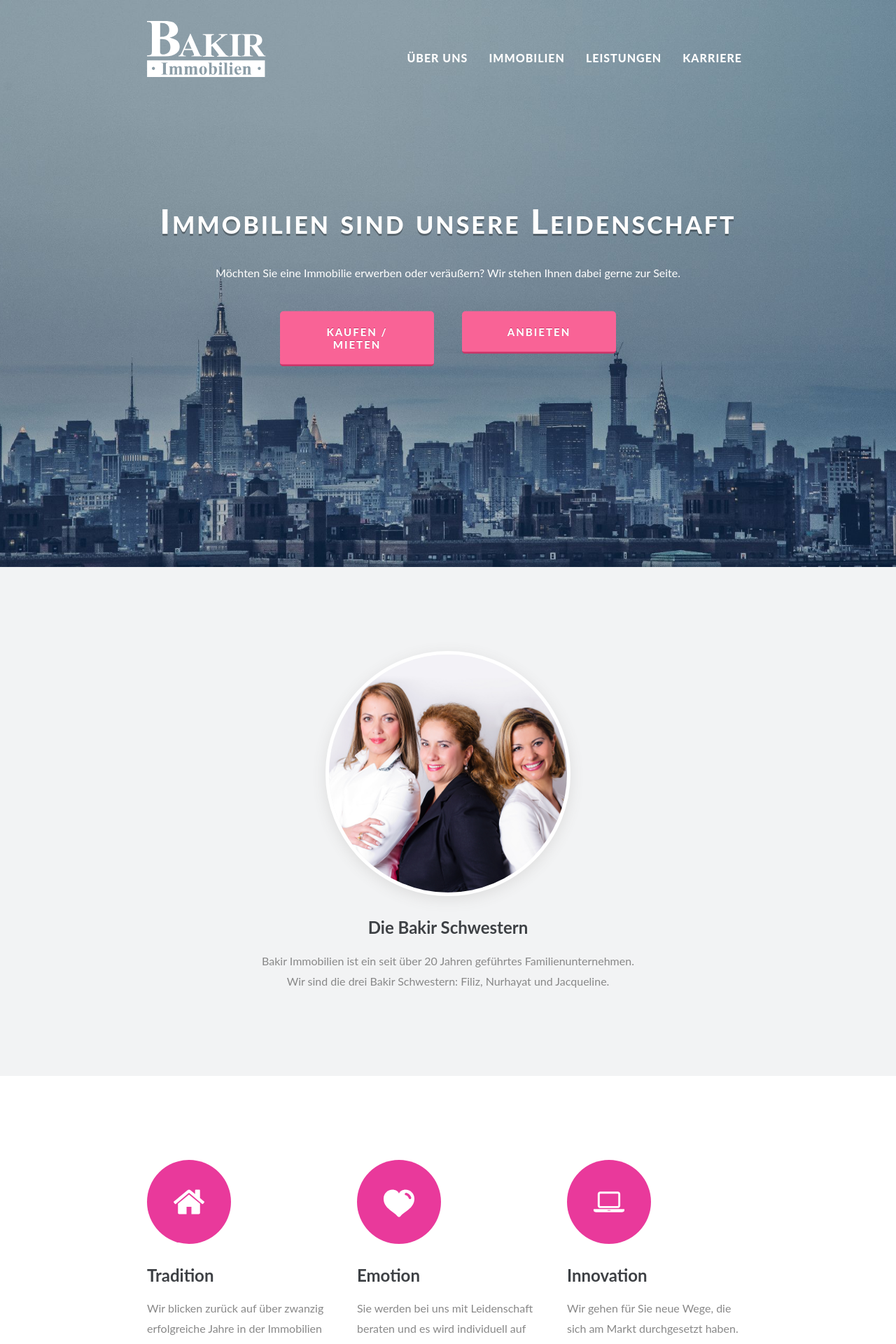
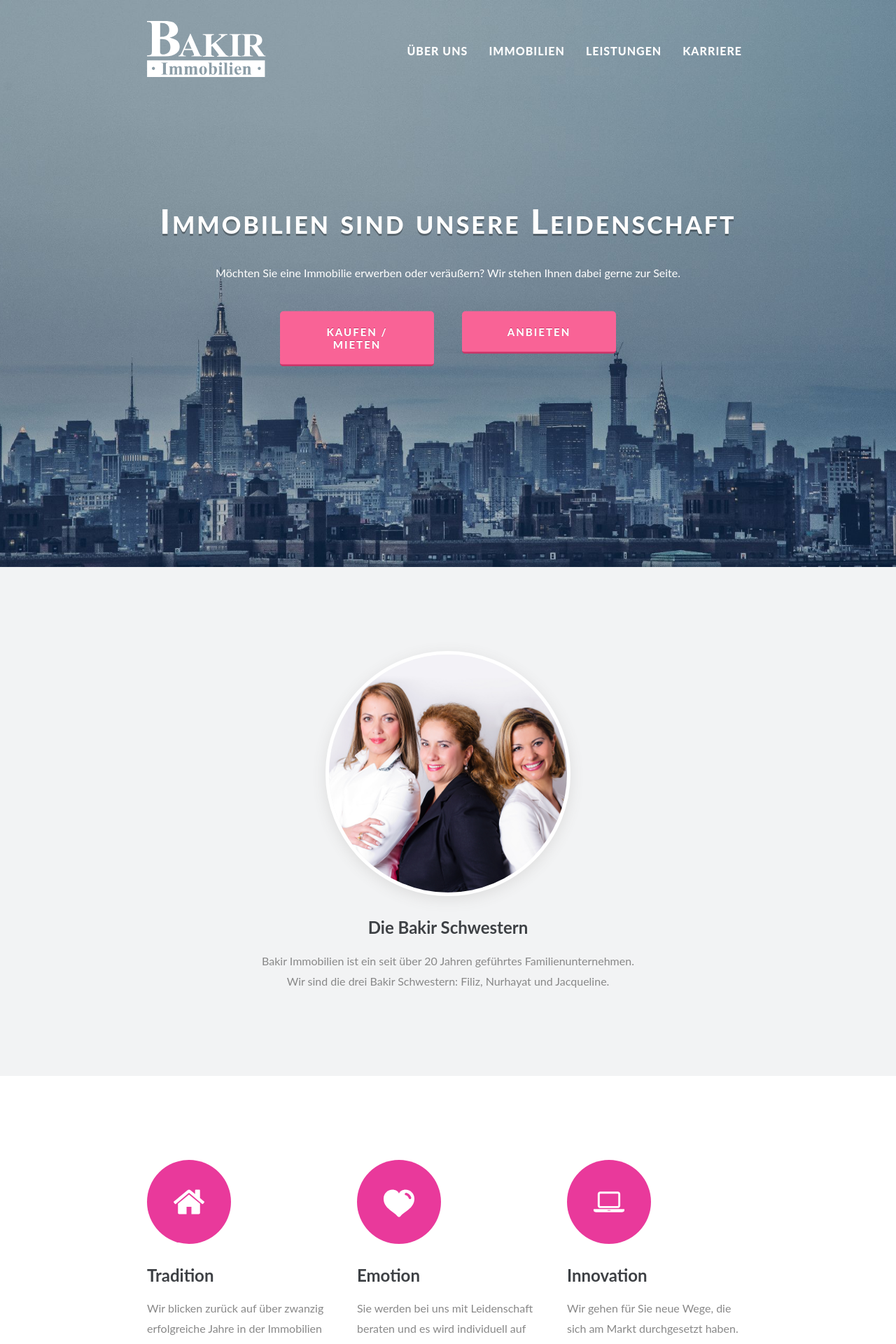
Before and after one commit to bakirnetwork/bakirimmobilien_de, a Jekyll site: the page built from _pages/index.html, in a window 1280 px wide. Shown: the top 1920 px of the page at 70% size. Built offline with Jekyll 4.4.1, drawn with Linux system fonts in a browser that asks for light colours; nearby versions of some CDN libraries; some web fonts are replaced.

Commit message:
fix: Navigation Abstand von oben

```diff
--- a/assets/css/components/_header.sass
+++ b/assets/css/components/_header.sass
@@ -23,7 +23,7 @@
 			text-align: center
 
 		@media(min-width: 720px)
-			margin-top: 65px
+			margin-top: 55px
 			float: right
 
 		a
```
